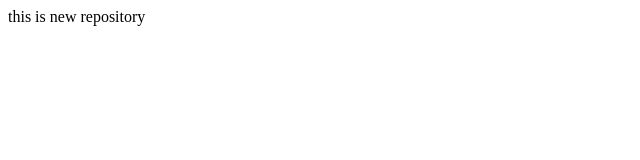
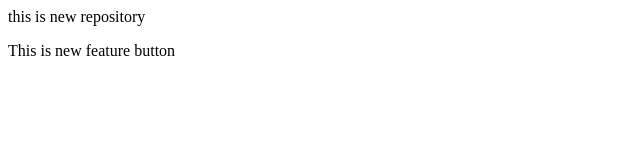
Before and after one commit to DuaaIqbal/New, a plain HTML site: page index.html/index.html in a window 1280 px wide. Shown: the whole page, without its empty margins (0-640 px from the left). Drawn offline with Linux system fonts and the light colour scheme.

Commit message:
Add new feature

```diff
--- a/index.html/index.html
+++ b/index.html/index.html
@@ -1 +1,2 @@
 <p>this is new repository</p>
+<p>This is new feature button</p>
```
